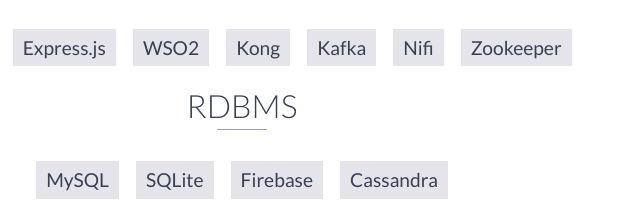
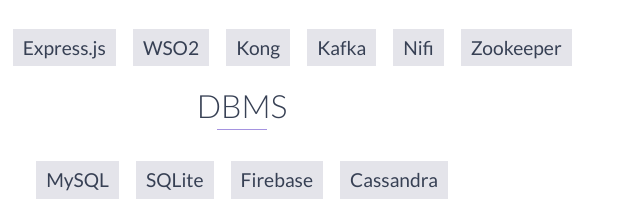
Before and after one commit to peterhyun1234/peterhyun1234.github.io, a website: page index.html in a window 1280 px wide. Shown: the part 6498-6699 px from the top of the page, 398-1038 px from the left. Drawn offline with nearby package versions, Linux system fonts and the light colour scheme.

Commit message:
after modifying some skills

```diff
--- a/index.html
+++ b/index.html
@@ -327,7 +327,7 @@
             <li>Nifi</li>
             <li>Zookeeper</li>
         </ul>
-        <h2 class="heading" style="margin: 10px 10px 25px 10px;">RDBMS</h2>
+        <h2 class="heading" style="margin: 10px 10px 25px 10px;">DBMS</h2>
         <ul>
             <li>MySQL</li>
             <li>SQLite</li>
```
